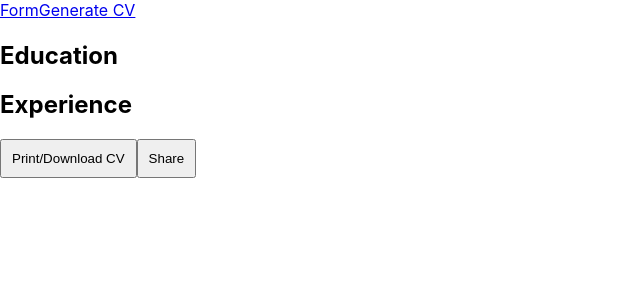
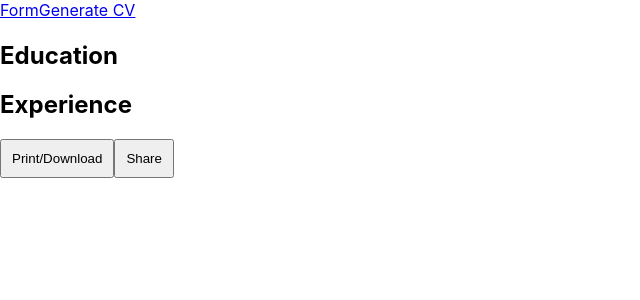
Before and after one commit to eashong2021/CVBuilder, a React (Create React App) app: page /cv in a window 1280 px wide. Shown: the top 300 px of the page, without its empty margins (0-640 px from the left). Built offline with nearby package versions, Linux system fonts and the light colour scheme.

Commit message:
adding print/download logic

```diff
--- a/package.json
+++ b/package.json
@@ -16,6 +16,7 @@
     "react-dom": "^17.0.2",
     "react-router-dom": "^6.2.1",
     "react-scripts": "5.0.0",
+    "react-to-print": "^2.14.3",
     "web-vitals": "^2.1.4"
   },
   "scripts": {
--- a/src/components/Cv/Cv.js
+++ b/src/components/Cv/Cv.js
@@ -1,7 +1,9 @@
+import React, {useRef} from "react";
+import ReactToPrint from 'react-to-print';
 
 
 const Cv = ({personDetails}) =>{
-
+    const myRef = useRef(null);
     let selector = 0;
     if(personDetails.length > 1){
         selector = personDetails.length - 1;
@@ -9,6 +11,7 @@ const Cv = ({personDetails}) =>{
 
     return(
         <>
+        <div ref={myRef}>
         <section>
             <h3>{personDetails[selector].name}</h3>
             <h4>{personDetails[selector].address}</h4>
@@ -26,9 +29,13 @@ const Cv = ({personDetails}) =>{
             <p>{personDetails[selector].experience}</p>
             <p>{personDetails[selector].experience1}</p>
         </section>
-        <button onClick={()=> window.print()}> Print/Download CV</button>
+        </div>
+        <ReactToPrint
+        trigger={() => <button> Print/Download </button>}
+        content={() => myRef.current}
+        documentTitle={personDetails[selector].name}
+            />
         <button> Share </button>
-
         </>
     )
 }
--- a/src/containers/CvPage.js
+++ /dev/null
@@ -1,3 +0,0 @@
-const CvPage = () => {
-
-}
```
Also changed, not shown: src/containers/Printer.js (added, +19 -0 lines), 1 other file (tests, documents, lock files or other folders).
